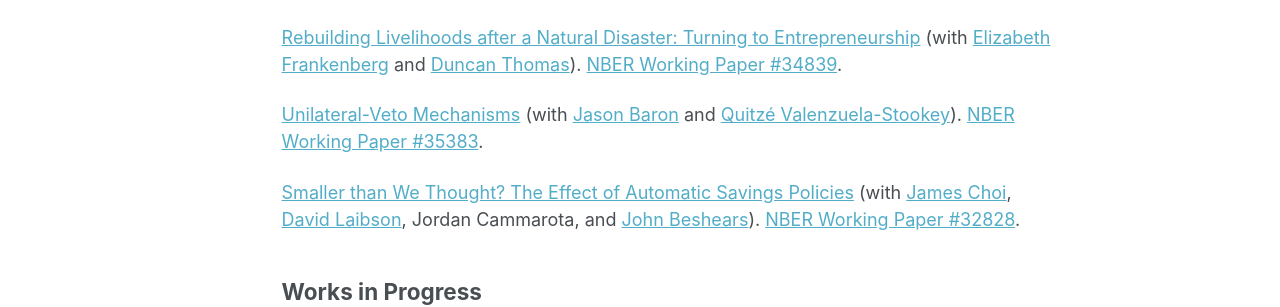
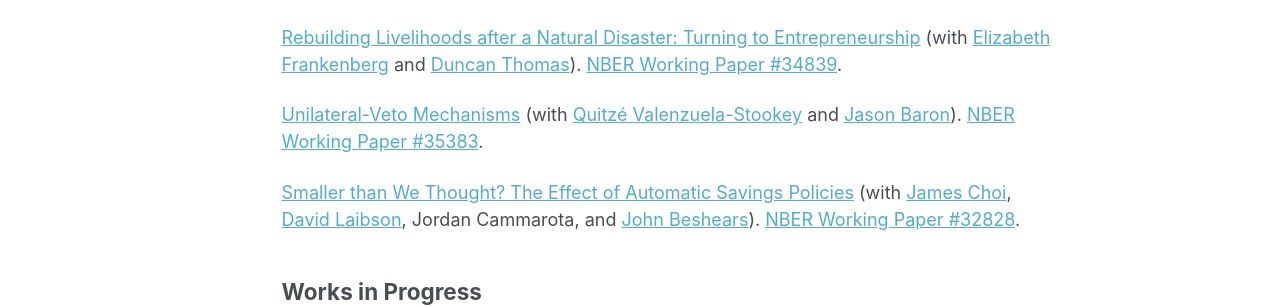
Before and after one commit to richardlombardo/richardlombardo.github.io, a Jekyll site: the page built from _pages/research.md, in a window 1280 px wide and 1072 px high. Shown: the part 319-626 px from the top of the window. Built offline with Jekyll 4.4.1, drawn with Linux system fonts in a browser that asks for light colours; a style sheet for code colours, icons or effects is not loaded.

```diff
--- a/_pages/research.md
+++ b/_pages/research.md
@@ -32,10 +32,10 @@ target="_blank" rel="noopener noreferrer">NBER Working Paper #34839</a>.
 
 <a href="https://drive.google.com/file/d/1dqGwJIJFnZub7g3UBGqm1TPZzJcJN4nQ/view"
    target="_blank" rel="noopener noreferrer">Unilateral-Veto Mechanisms</a>
-(with <a href="https://sites.google.com/view/jasonbaron/home"
-target="_blank" rel="noopener noreferrer">Jason Baron</a> and
-<a href="https://www.quitzevalenzuelastookey.com/about"
-target="_blank" rel="noopener noreferrer">Quitzé Valenzuela-Stookey</a>).
+(with <a href="https://www.quitzevalenzuelastookey.com/about"
+target="_blank" rel="noopener noreferrer">Quitzé Valenzuela-Stookey</a> and
+<a href="https://sites.google.com/view/jasonbaron/home"
+target="_blank" rel="noopener noreferrer">Jason Baron</a>).
 <a href="https://www.nber.org/papers/w35383"
 target="_blank" rel="noopener noreferrer">NBER Working Paper #35383</a>.
 
```
